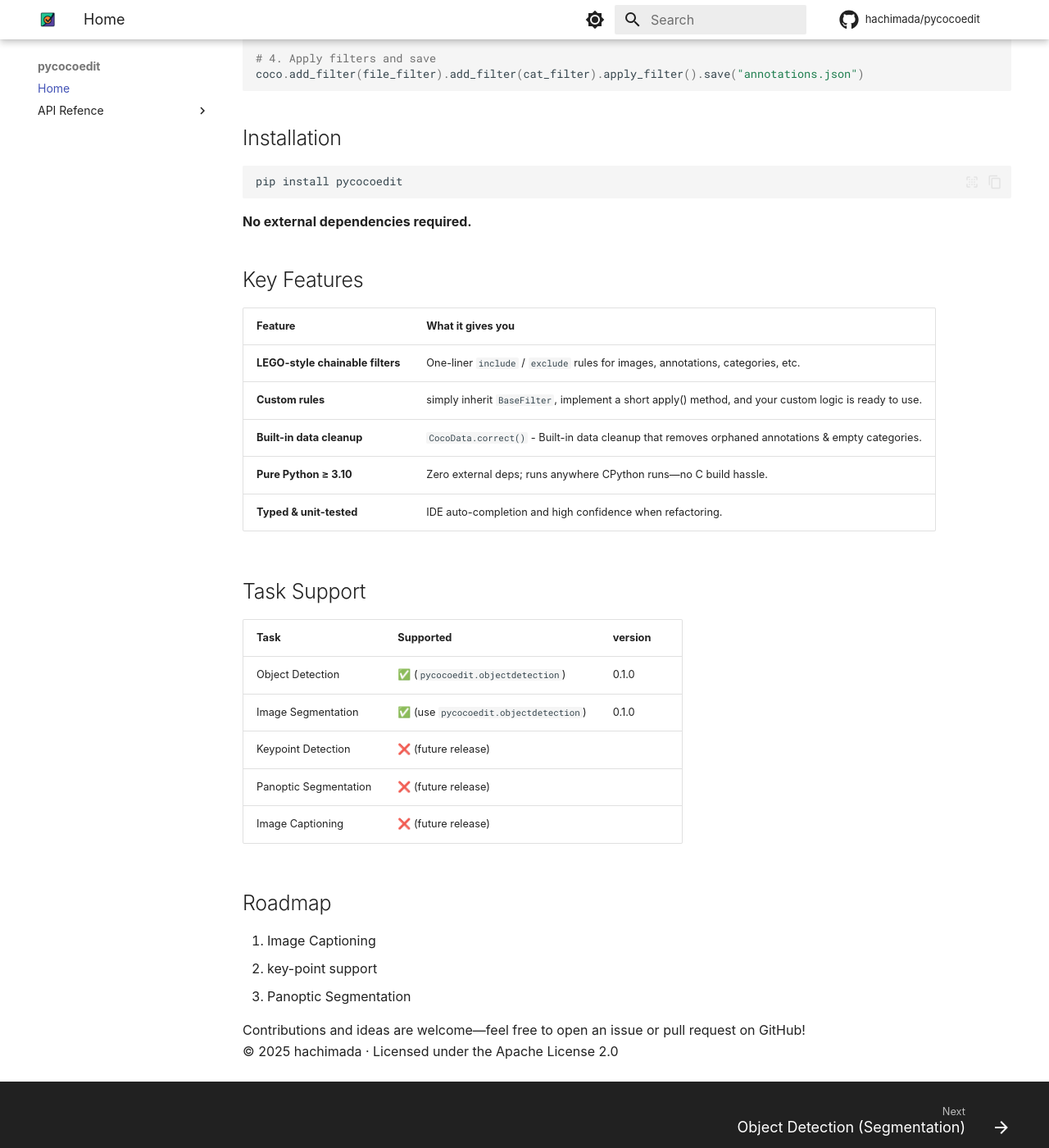
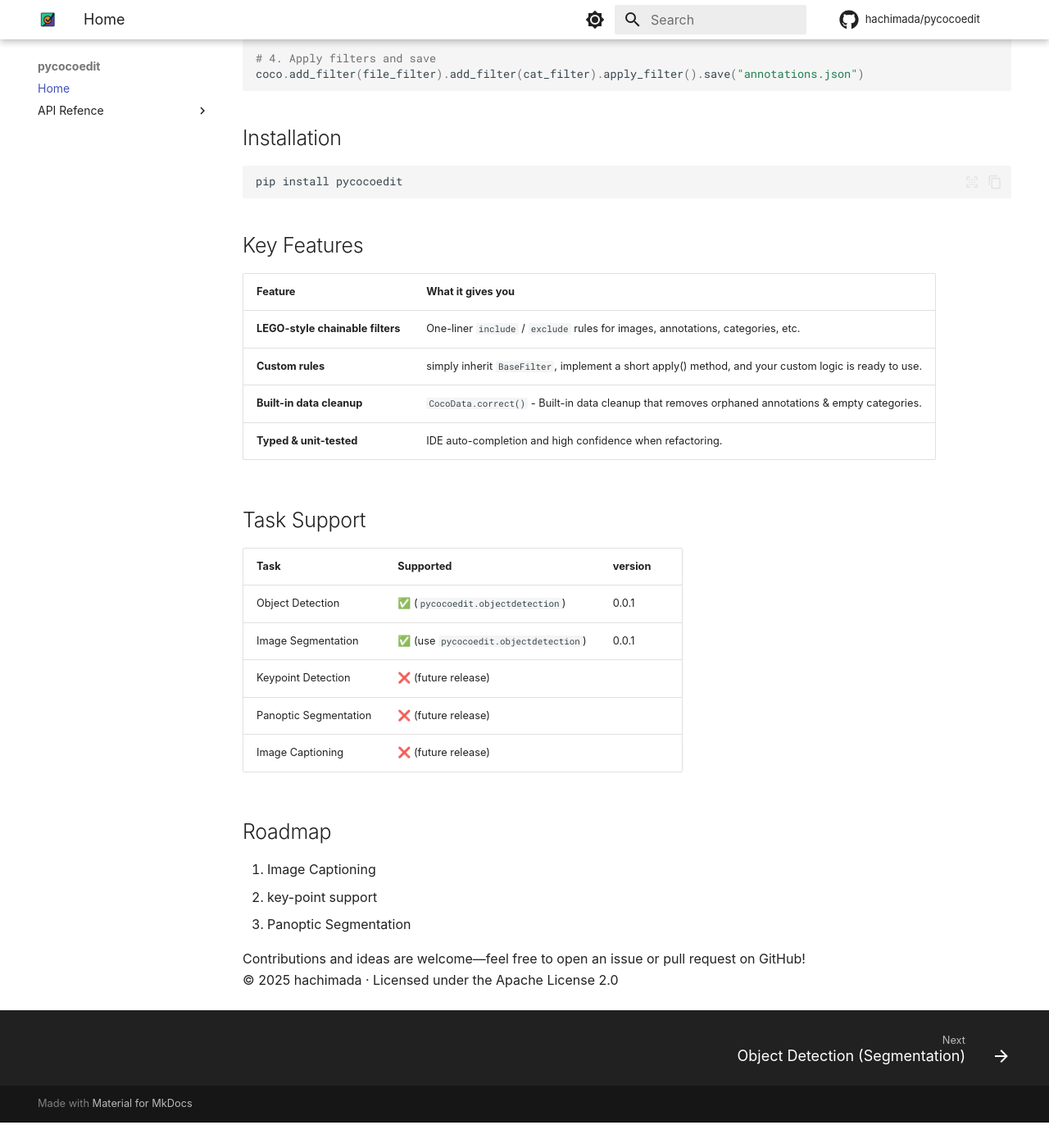
Before and after one commit to hachimada/pycocoedit, an MkDocs documentation site: the page built from docs/index.md, in a window 1280 px wide and 1400 px high, scrolled down 1195 px. Shown: the whole window at 82% size. Built offline with MkDocs 1.6.1 and Material for MkDocs 9.7.7, drawn with Linux system fonts in a browser that asks for light colours; some web fonts are replaced; comment, search, counter and statistics services are not loaded; after the commit the page ends 2564 px from its top, so only the background shows below that.

````diff
--- a/docs/index.md
+++ b/docs/index.md
@@ -68,8 +68,6 @@ coco.add_filter(file_filter).add_filter(cat_filter).apply_filter().save("annotat
 pip install pycocoedit
 ```
 
-**No external dependencies required.**
-
 ## Key Features
 
 | Feature                          | What it gives you                                                                                     |
@@ -77,15 +75,14 @@ pip install pycocoedit
 | **LEGO-style chainable filters** | One-liner `include` / `exclude` rules for images, annotations, categories, etc.                       |
 | **Custom rules**                 | simply inherit `BaseFilter`, implement a short apply() method, and your custom logic is ready to use. |
 | **Built-in data cleanup**        | `CocoData.correct()` - Built-in data cleanup that removes orphaned annotations & empty categories.    |
-| **Pure Python ≥ 3.10**           | Zero external deps; runs anywhere CPython runs—no C build hassle.                                     |
 | **Typed & unit-tested**          | IDE auto-completion and high confidence when refactoring.                                             |
 
 ## Task Support
 
 | Task                  | Supported                            | version |
 |-----------------------|--------------------------------------|---------|
-| Object Detection      | ✅ (`pycocoedit.objectdetection`)     | 0.1.0   |
-| Image Segmentation    | ✅ (use `pycocoedit.objectdetection`) | 0.1.0   |
+| Object Detection      | ✅ (`pycocoedit.objectdetection`)     | 0.0.1   |
+| Image Segmentation    | ✅ (use `pycocoedit.objectdetection`) | 0.0.1   |
 | Keypoint Detection    | ❌ (future release)                   |         |
 | Panoptic Segmentation | ❌ (future release)                   |         |
 | Image Captioning      | ❌ (future release)                   |         |
````
Also changed, not shown: README.md (+5 -7 lines).
